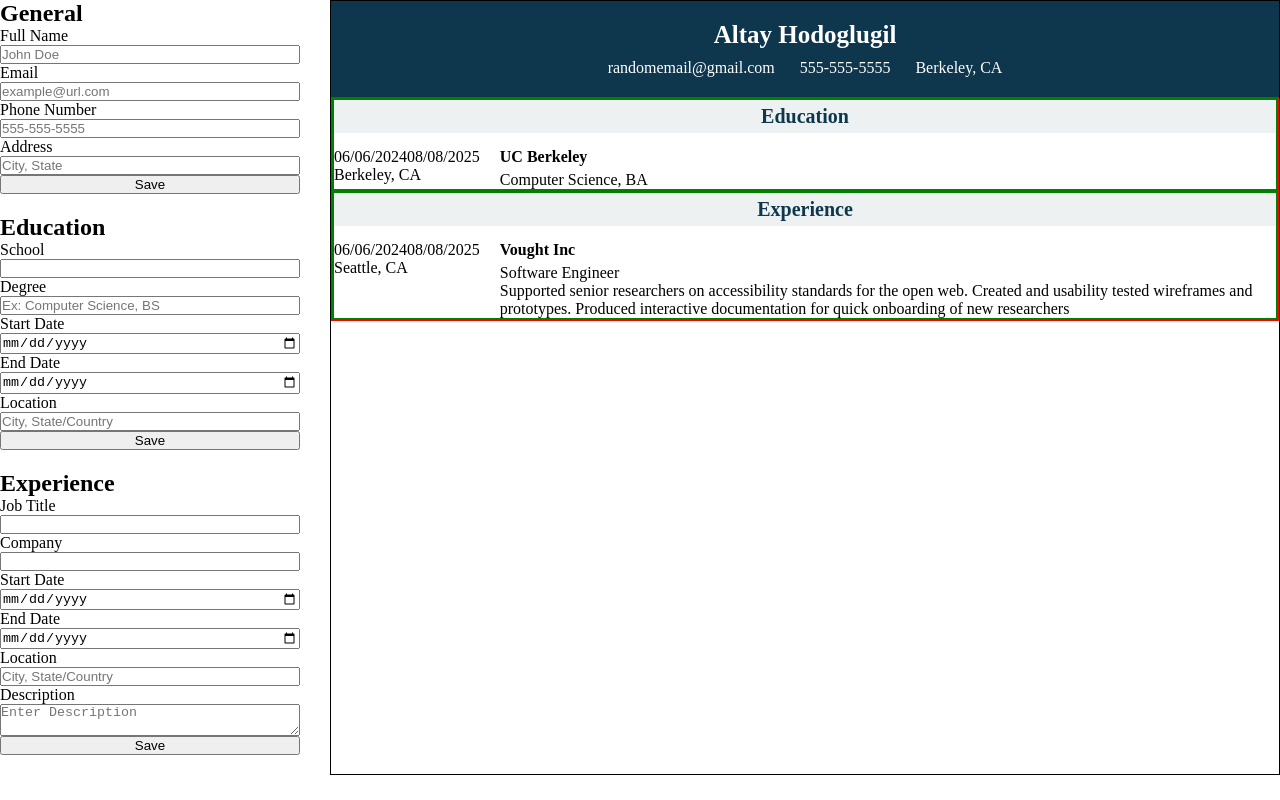
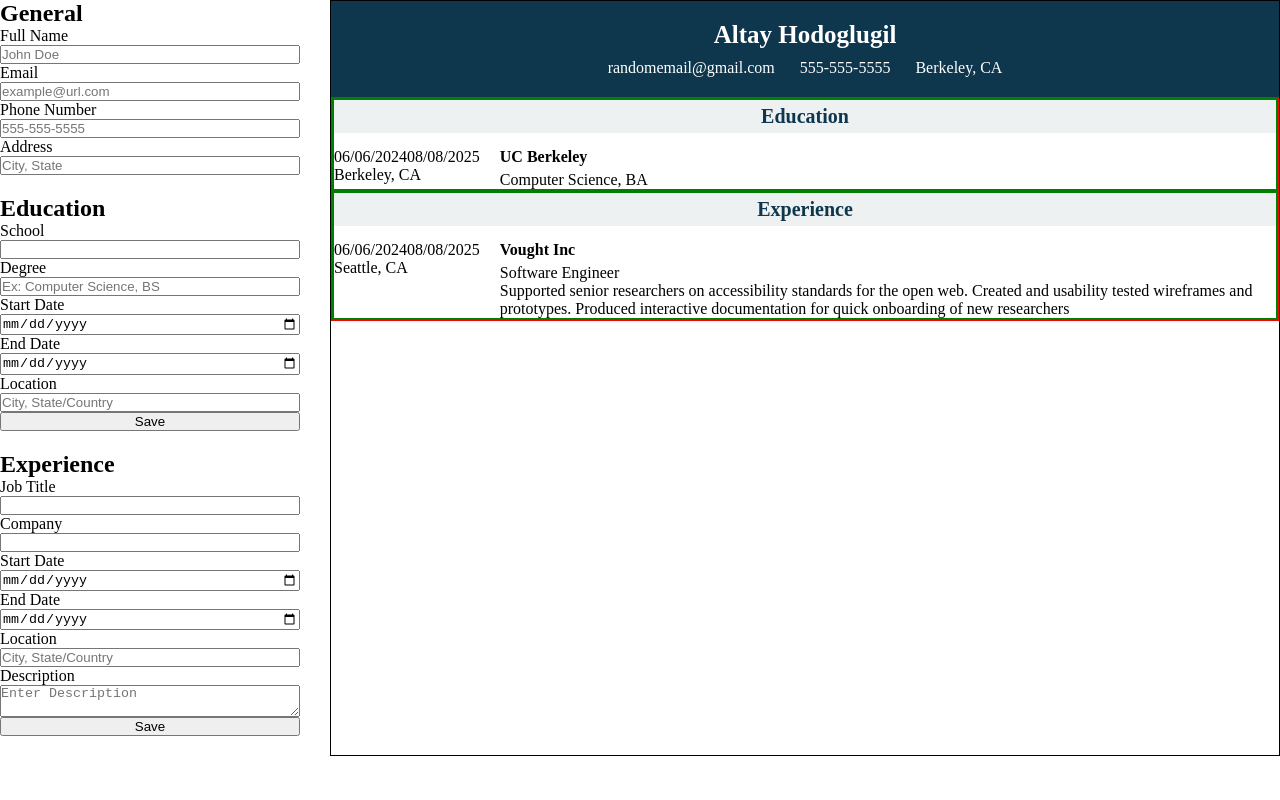
Before and after one commit to AltayHodo/odin-cv-application, a React (Vite) app: page / in a window 1280 px wide. Built offline with nearby package versions, Linux system fonts and the light colour scheme.

Commit message:
update general info form to auto refresh

```diff
--- a/src/components/General.jsx
+++ b/src/components/General.jsx
@@ -1,4 +1,4 @@
-import { useState } from 'react';
+import { useState, useEffect } from 'react';
 
 function General({ onSave }) {
   const [name, setName] = useState('');
@@ -6,8 +6,8 @@ function General({ onSave }) {
   const [phone, setPhone] = useState('');
   const [address, setAddress] = useState('');
 
-  function saveInfo(e) {
-    e.preventDefault();
+  // Function to save the general information
+  function saveInfo() {
     const generalInfo = {
       name,
       email,
@@ -17,10 +17,14 @@ function General({ onSave }) {
     onSave(generalInfo);
   }
 
+  useEffect(() => {
+    saveInfo();
+  }, [name, email, phone, address]);
+
   return (
     <>
       <h2>General</h2>
-      <form action="" className="general-form" onSubmit={saveInfo}>
+      <form action="" className="general-form" onSubmit={(e) => e.preventDefault()}>
         <div className="form-row">
           <label htmlFor="name">Full Name</label>
           <input
@@ -68,8 +72,6 @@ function General({ onSave }) {
             required
           />
         </div>
-
-        <button type="submit">Save</button>
       </form>
     </>
   );
```
Also changed, not shown: 1 other file (tests, documents, lock files or other folders).
